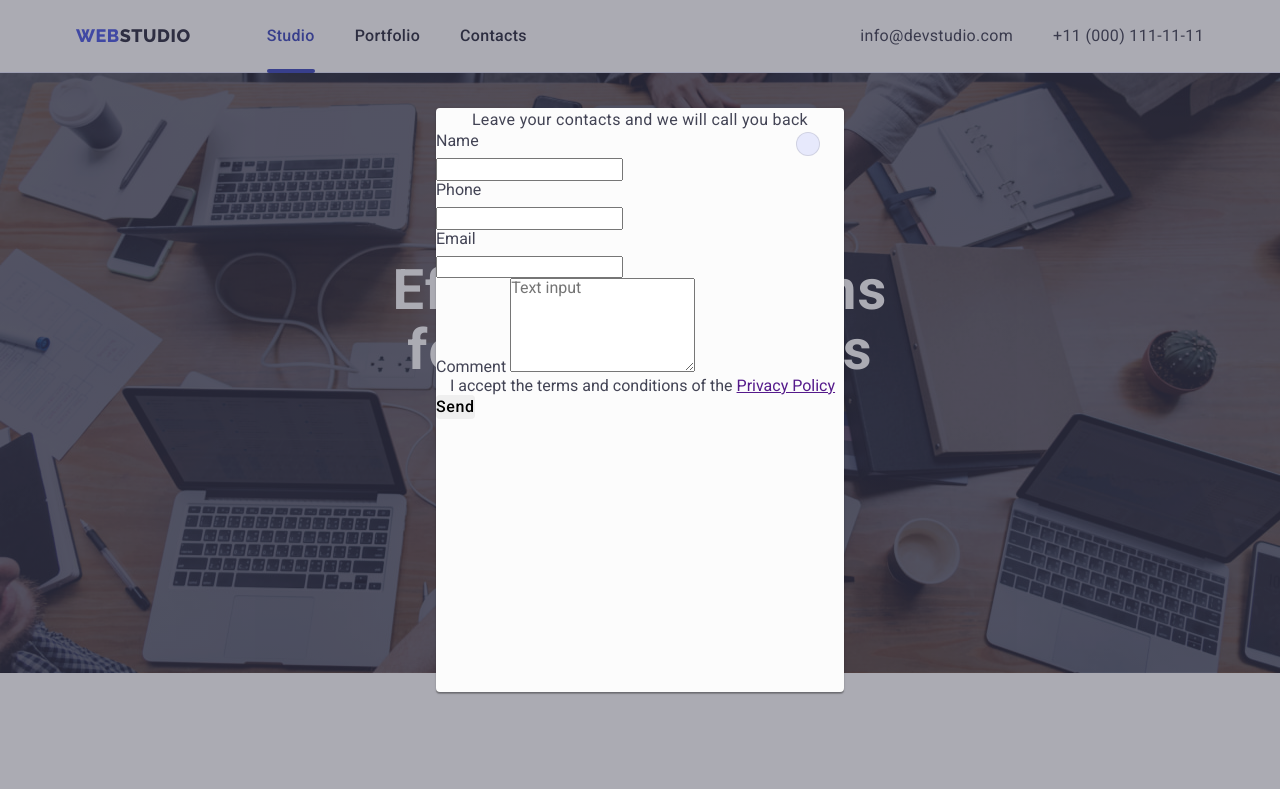
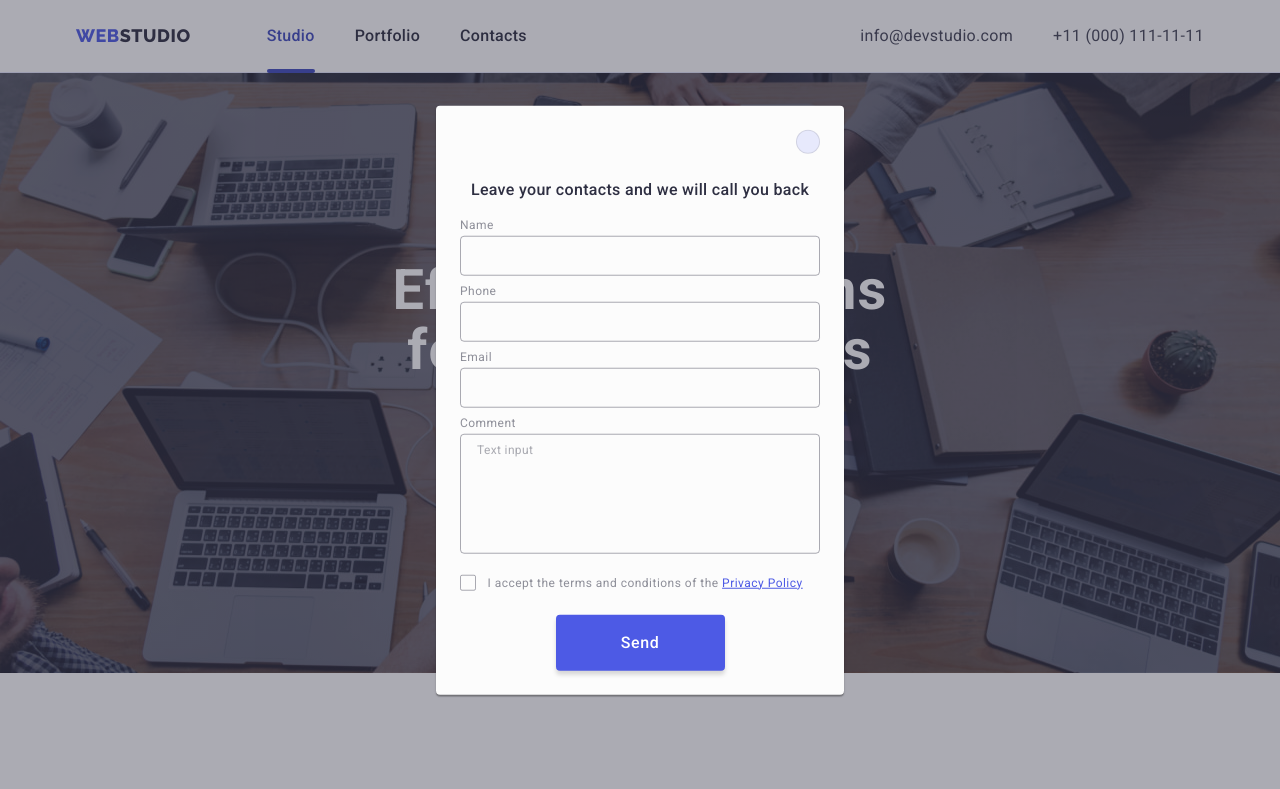
Before and after one commit to kuciapakrystian/goit-markup-hw-06, a plain HTML site: page index.html in a window 1280 px wide. Both pictures are taken after a click on the button "Order Service". Shown: the top 789 px of the page. Drawn offline with nearby package versions, Linux system fonts and the light colour scheme.

Commit message:
final version

```diff
--- a/css/styles.css
+++ b/css/styles.css
@@ -382,8 +382,14 @@ img {
   max-width: 264px;
 }
 
-.footer-social-paragraph {
+.footer-social-div {
+  margin-right: 80px;
+}
+
+.footer-social-paragraph,
+.footer-subscribe-paragraph {
   color: var(--white);
+  display: block;
   font-weight: 500;
   letter-spacing: 0.02em;
   line-height: 1.5;
@@ -420,6 +426,51 @@ img {
   max-height: 40px;
   max-width: 40px;
   fill: var(--cloud);
+}
+
+.footer-form {
+  display: flex;
+  gap: 24px;
+}
+
+.footer-input {
+  background-color: transparent;
+  border: 1px solid var(--white);
+  border-radius: 4px;
+  box-shadow: 0px 4px 4px 0px rgba(0, 0, 0, 0.15);
+  color: var(--white);
+  font-size: 12px;
+  height: 40px;
+  letter-spacing: 0.04em;
+  line-height: 1.5;
+  padding-left: 16px;
+  width: 264px;
+}
+
+.footer-input::placeholder {
+  color: var(--white);
+}
+
+.subscribe-button {
+  align-items: center;
+  background-color: var(--iris);
+  color: var(--white);
+  display: flex;
+  height: 40px;
+  justify-content: center;
+  min-width: 165px;
+  padding: 8px 24px;
+  transition: background-color 250ms cubic-bezier(0.4, 0, 0.2, 1);
+}
+
+.subscribe-button:hover,
+.subscribe-button:focus {
+  background-color: var(--ocean);
+}
+
+.send-icon {
+  fill: var(--white);
+  margin-left: 16px;
 }
 
 /* portfolio */
@@ -542,6 +593,7 @@ img {
   left: 50%;
   min-width: 408px;
   min-height: 584px;
+  padding: 72px 24px 24px;
   position: absolute;
   top: 50%;
   transition: transform 250ms cubic-bezier(0.4, 0, 0.2, 1);
@@ -579,3 +631,145 @@ img {
 .close-icon {
   transition: fill 250ms cubic-bezier(0.4, 0, 0.2, 1);
 }
+
+.modal-paragraph {
+  color: var(--navy-blue);
+  font-weight: 500;
+  margin-bottom: 16px;
+}
+
+/*
+.modal-form {
+}
+*/
+
+.modal-field {
+  margin-bottom: 8px;
+}
+
+.modal-row {
+  position: relative;
+}
+
+.modal-label {
+  color: var(--light-slate);
+  display: block;
+  font-size: 12px;
+  letter-spacing: 0.04em;
+  line-height: 1.17;
+  margin-bottom: 4px;
+}
+
+.modal-input {
+  background-color: transparent;
+  border: 1px solid var(--navy-blue-modal);
+  border-radius: 4px;
+  height: 40px;
+  outline: transparent;
+  padding-left: 38px;
+  transition: border-color 250ms cubic-bezier(0.4, 0, 0.2, 1);
+  width: 100%;
+}
+
+.modal-input:focus {
+  border-color: var(--iris);
+}
+
+.modal-form-icon {
+  position: absolute;
+  left: 16px;
+  top: 50%;
+  transform: translateY(-50%);
+  transition: fill 250ms cubic-bezier(0.4, 0, 0.2, 1);
+}
+
+.modal-input:focus + .modal-form-icon {
+  fill: var(--iris);
+}
+
+.modal-textarea-field {
+  margin-bottom: 16px;
+}
+
+.textarea {
+  color: var(--navy-blue-modal);
+  font-size: 12px;
+  height: 120px;
+  letter-spacing: 0.04em;
+  line-height: 1.17;
+  padding: 8px 16px;
+  resize: none;
+}
+
+.textarea::placeholder {
+  color: var(--navy-blue-modal);
+  font-size: 12px;
+  letter-spacing: 0.03em;
+  line-height: 1.17;
+}
+
+.policy {
+  align-items: center;
+  display: flex;
+  margin-bottom: 24px;
+}
+
+.policy-input {
+  border: 1px solid var(--navy-blue-modal);
+  border-radius: 4px;
+  display: block;
+  height: 16px;
+  margin-right: 8px;
+  width: 16px;
+}
+
+.policy-label {
+  display: block;
+  color: var(--light-slate);
+  font-size: 12px;
+  letter-spacing: 0.04em;
+  line-height: 1.17;
+}
+
+.policy-span {
+  align-items: center;
+  border: 1px solid rgba(46, 47, 66, 0.4);
+  border-radius: 2px;
+  color: var(--iris);
+  display: inline-flex;
+  fill: transparent;
+  height: 16px;
+  justify-content: center;
+  margin-right: 8px;
+  width: 16px;
+  transition: background-color 250ms cubic-bezier(0.4, 0, 0.2, 1),
+    border 250ms cubic-bezier(0.4, 0, 0.2, 1),
+    fill 250ms cubic-bezier(0.4, 0, 0.2, 1);
+}
+
+.policy-input:checked + .policy-label .policy-span {
+  background-color: var(--ocean);
+  border: none;
+  fill: var(--cloud);
+}
+
+.policy-link {
+  color: var(--iris);
+}
+
+.button-modal {
+  background-color: var(--iris);
+  box-shadow: 0px 4px 4px 0px rgba(0, 0, 0, 0.15);
+  color: var(--white);
+  display: block;
+  height: 56px;
+  transition: background-color 250ms cubic-bezier(0.4, 0, 0.2, 1);
+  margin: 0 auto;
+  min-width: 169px;
+}
+
+.button-modal:hover,
+.button-modal:focus {
+  background-color: var(--ocean);
+  color: var(--white);
+}
```
